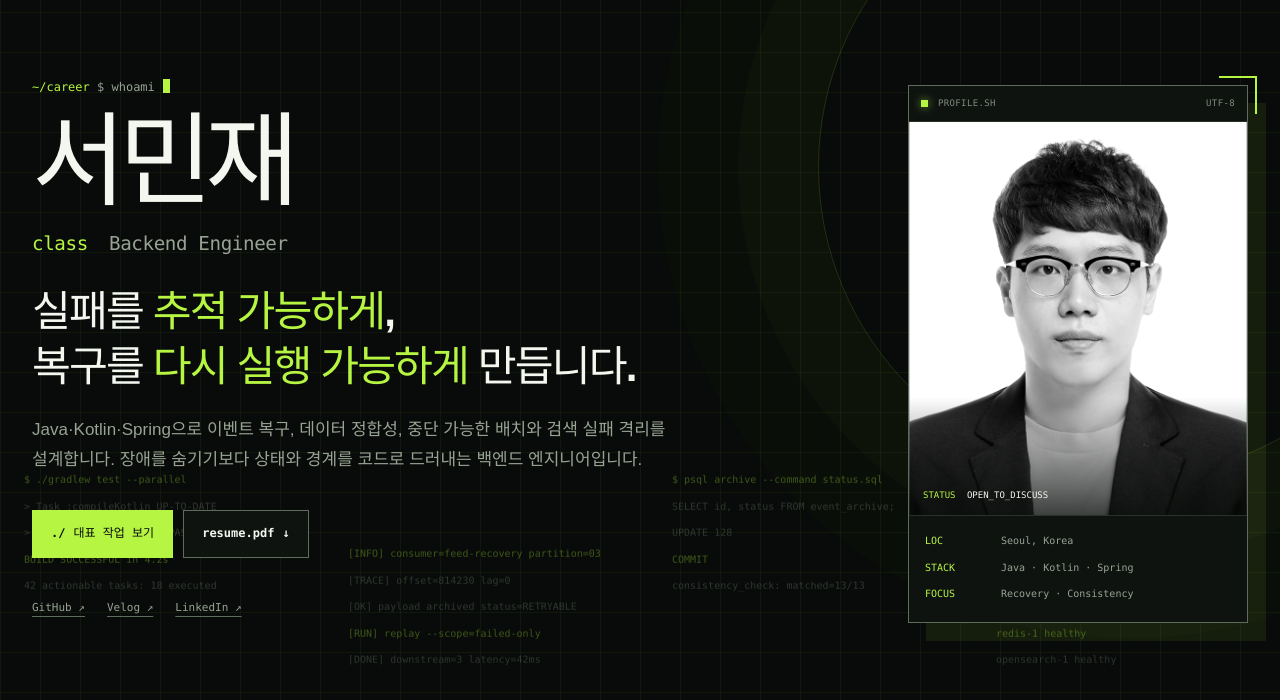
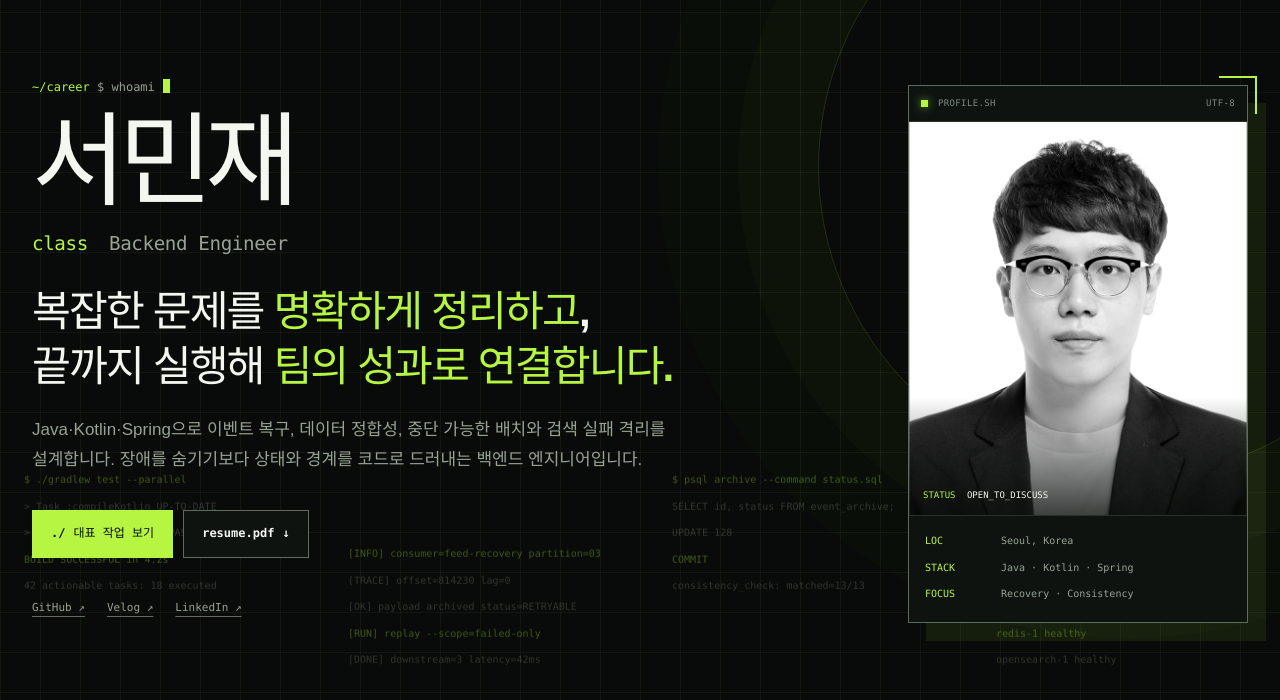
Before and after one commit to ch4570/ch4570-archive, a website: page index.html in a window 1280 px wide. Shown: the part 68-768 px from the top of the page. Drawn offline with Linux system fonts and the light colour scheme.

Commit message:
Broaden the homepage introduction

```diff
--- a/index.html
+++ b/index.html
@@ -44,8 +44,8 @@
             <small data-edit-id="home-003">Backend Engineer</small>
           </h1>
           <p class="terminal-hero__statement" data-edit-id="home-004">
-            실패를 <strong>추적 가능하게</strong>,<br>
-            복구를 <strong>다시 실행 가능하게</strong> 만듭니다.
+            복잡한 문제를 <strong>명확하게 정리하고</strong>,<br>
+            끝까지 실행해 <strong>팀의 성과로 연결합니다.</strong>
           </p>
           <p class="terminal-hero__description">
             Java·Kotlin·Spring으로 이벤트 복구, 데이터 정합성, 중단 가능한 배치와 검색 실패 격리를 설계합니다.
```
